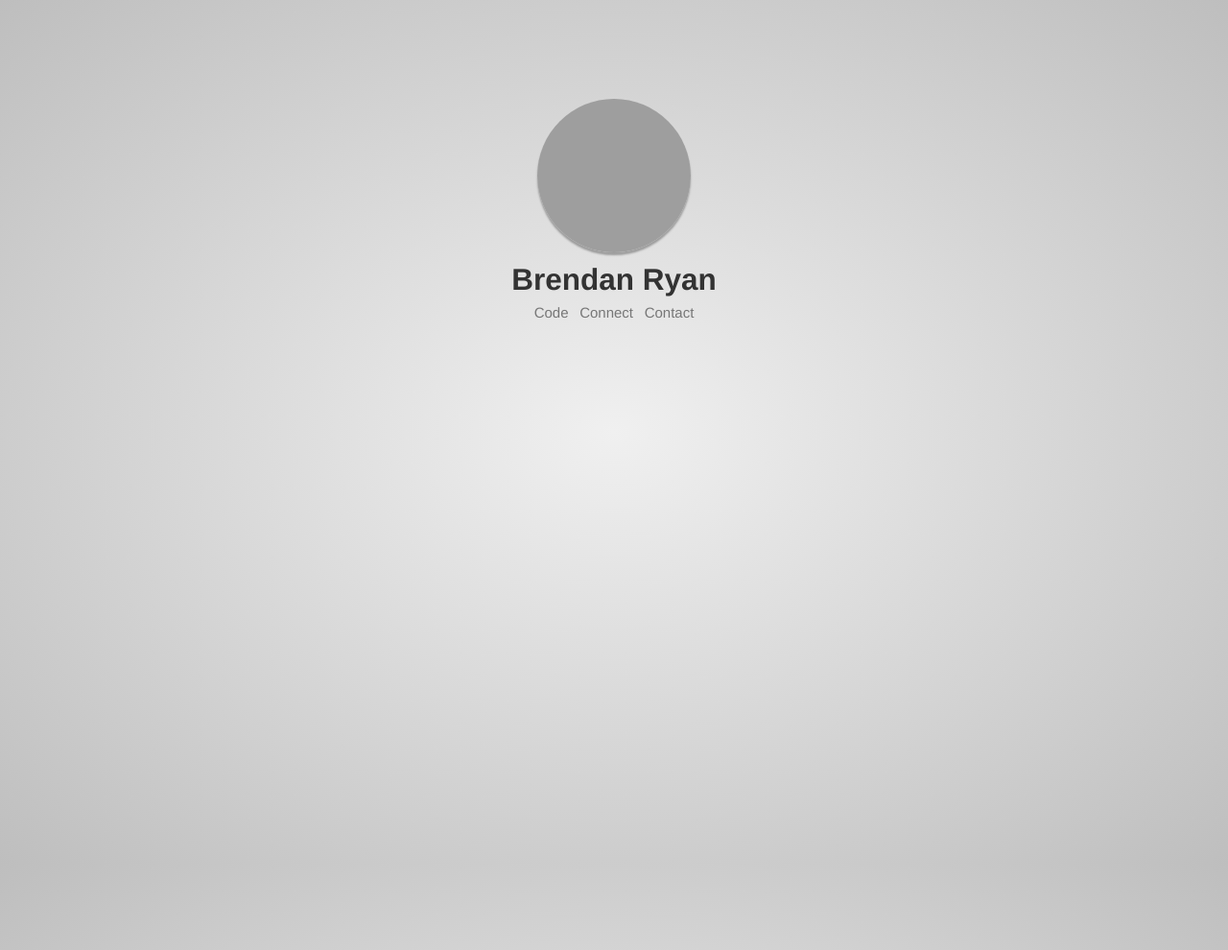
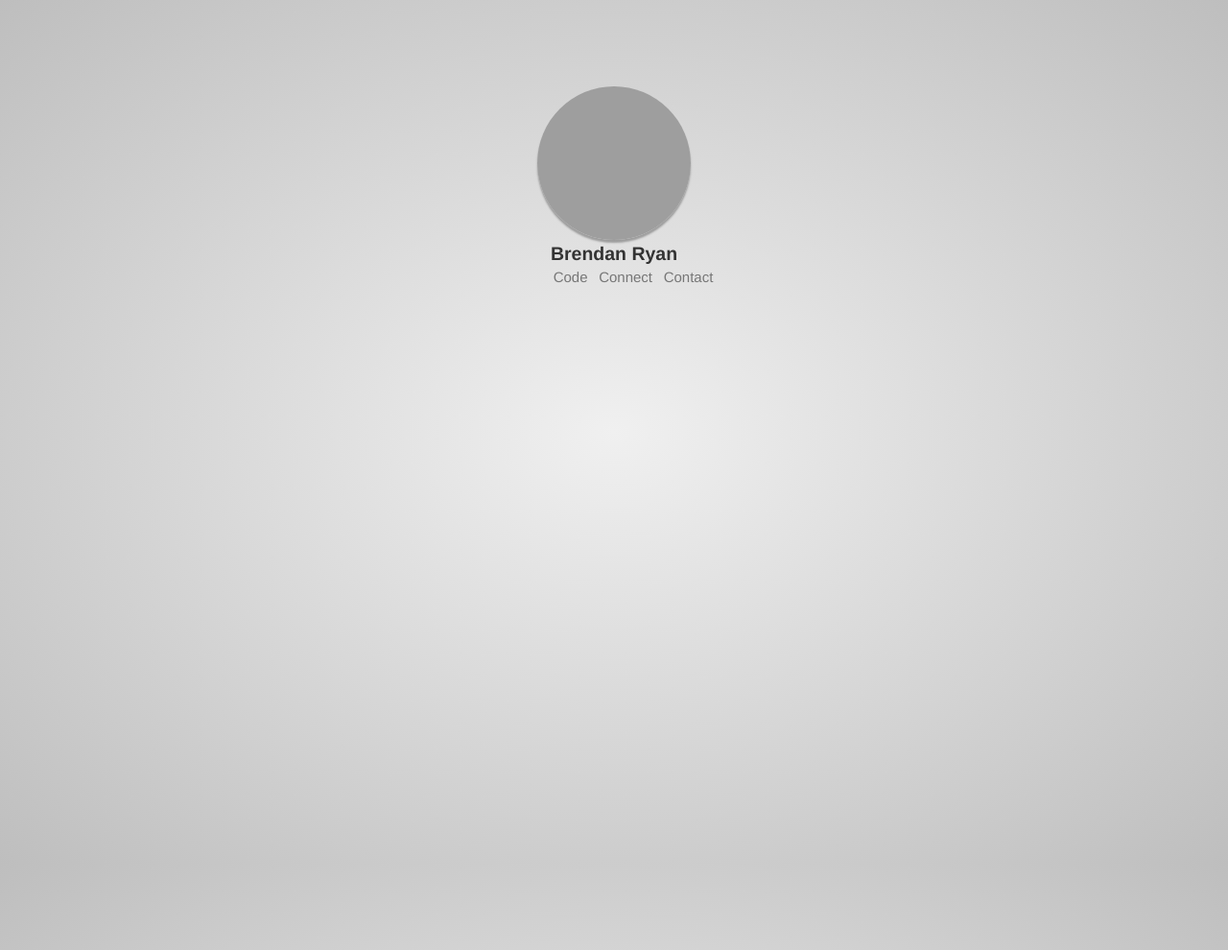
Before and after one commit to brendanjryan/Website, a Jekyll site: the page built from index.html, in a window 1280 px wide. Shown: the whole page at 96% size. Built offline with Jekyll 4.4.1, drawn with Linux system fonts in a browser that asks for light colours; nearby versions of some CDN libraries; a style sheet for code colours, icons or effects is not loaded; grey boxes are pictures that could not be loaded.

Commit message:
updated styles and cross-browser stuffs

```diff
--- a/_layouts/default.html
+++ b/_layouts/default.html
@@ -9,12 +9,8 @@
 
   <link rel="stylesheet" href="public/css/vendor/normalize.css">
   <link rel="stylesheet" href="public/css/vendor/animate.css">
-        <link rel = "stylesheet" href="public/css/vendor/bootstrap.css">
-        <link rel = "stylesheet" href="public/css/vendor/font-awesome.css">
-        <!-- Remote includes -->
-        <link href="//netdna.bootstrapcdn.com/twitter-bootstrap/2.3.1/css/bootstrap-combined.no-icons.min.css" rel="stylesheet">
-        <link href="//netdna.bootstrapcdn.com/font-awesome/3.1.1/css/font-awesome.css" rel="stylesheet">
-
+  <link href="//netdna.bootstrapcdn.com/twitter-bootstrap/2.3.2/css/bootstrap-combined.no-icons.min.css" rel="stylesheet">
+  <link href="//netdna.bootstrapcdn.com/font-awesome/3.2.1/css/font-awesome.css" rel="stylesheet">
 
   <!-- Custom CSS -->
   <link rel="stylesheet" href="public/css/styles.css">
@@ -22,22 +18,22 @@
 </head>
 <body>
 
-        <div class="container">
+  <div id="container">
     <div class="nameplate animated fadeInUp">
       <img class = "portrait" src= "public/images/self.jpg">
       <article>
         <h2 class ="name">Brendan Ryan</h2>
-                <ul>
+        <ul class="main-nav">
           <li><a href ="http://www.github.com/bjryan2" target = "_blank">Code</a> </li>
-                  <li><a class = "connect" href ="#">Connect</a> </li>
-                  <li><a href ="mailto:ryan.brendanjohn AT gmail.com" target = "_blank">Contact</a> </li>
+          <li><a class = "connect" href ="#">Connect</a></li>
+          <li><a href ="mailto:ryan.brendanjohn_AT_gmail.com">Contact</a> </li>
         </ul>
 
         <ul class="icons not-visible">
-                  <li><a href="http://www.twitter.com/brendan_j_ryan" target="_blank"<i class="icon-twitter" alt="Twitter"></i></a> </li>
+          <li><a href="http://www.flickr.com/photos/brendanjohnryan/" target="_blank" alt="Flickr"><i class="icon-flickr"></i></a> </li>
           <li><a href="http://linkedin.com/in/BrendanJohnRyan" target="_blank" alt="LinkedIn"><i class="icon-linkedin"></i></a></li>
           <li><a href="http://instagram.com/brendanjryan" alt="Instagram"><i class="icon-instagram"></i></a></li>
-                  <li><a href="http://www.flickr.com/photos/brendanjohnryan/" target="_blank" alt="Flickr"><i class="icon-flickr"></i></a> </li>
+          <li><a href="http://www.twitter.com/brendan_j_ryan" target="_blank"<i class="icon-twitter" alt="Twitter"></i></a> </li>
           <li><a href="https://www.dropbox.com/s/oqj075ix399395c/Brendan_Ryan.pdf" target="_blank" alt="Resume"><i class="icon-file"></i></a></li>
 
           </article>
--- a/public/css/styles.css
+++ b/public/css/styles.css
@@ -21,7 +21,7 @@ body{
   background-image:         radial-gradient(rgb(240, 240, 240), rgb(190, 190, 190));
 }
 
-.container{
+#container{
   text-align: center;
   margin-top: 7%;
 }
```
Lines whose indentation alone changed are shown as unchanged.
